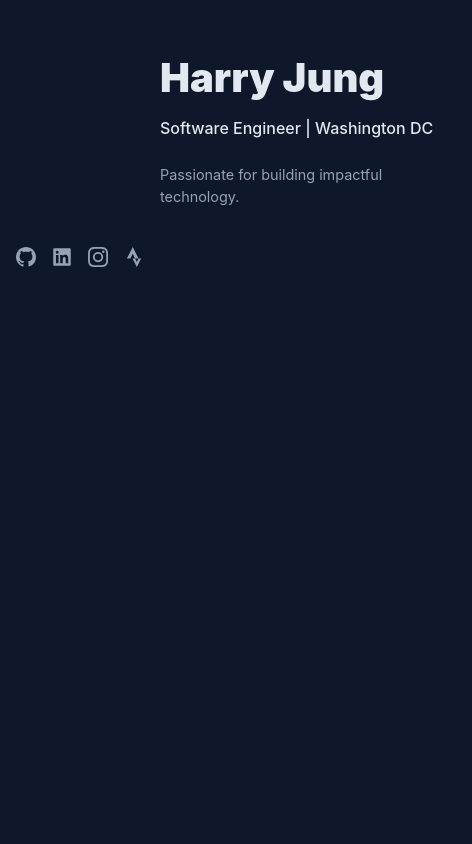
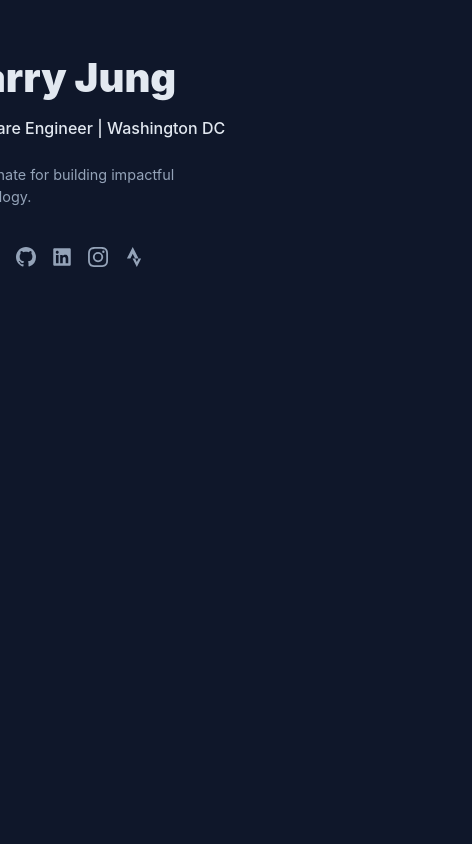
Before and after one commit to harryjng/personalWebsite, a React (Create React App) app: page / in a window 390 px wide. Shown: the top 844 px of the page, 472 px wide, since content can reach past the window. Built offline with nearby package versions, Linux system fonts and the light colour scheme.

Commit message:
testing mobile friendly for hero and platform

```diff
--- a/src/components/Hero.css
+++ b/src/components/Hero.css
@@ -64,23 +64,22 @@
     justify-content: flex-start;
     /* This stacks the items vertically */
     flex-direction: column;
+    margin-left: -4rem;
+
   }
 
   .Name {
     white-space: nowrap;
     font-size: 2rem;
-    margin-left: 0;
     margin-top: 1rem;
   }
 
   .hero-tagline {
     font-size: 1.1rem;
     margin-top: 1rem;
-    margin-left: 0;
   }
 
   .hero-description {
-    margin-left: 0;
     margin-top: 0.5rem;
     max-width: 100%;
     font-size: 0.95rem;
```
